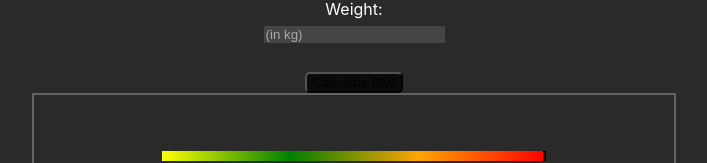
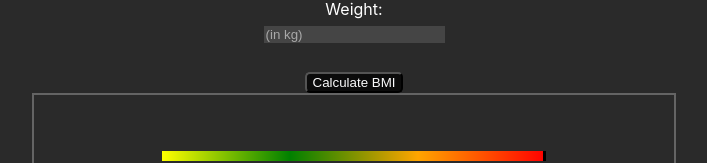
Before and after one commit to manyagaur/Multi-Calc, a React (Vite) app: page /#/bmi-calculator in a window 1280 px wide. Shown: the part 341-504 px from the top of the page, without its empty margins (286-993 px from the left). Built offline with nearby package versions, Linux system fonts and the light colour scheme.

Commit message:
modified calc-bmi

```diff
--- a/src/index.css
+++ b/src/index.css
@@ -241,5 +241,5 @@ input[type='range']::-webkit-slider-thumb {
 .calc-bmi-button{
   background-color: #0b0b0b;
   border-radius: 5px;
-
+  color:#fbfbfc;
 }
```
